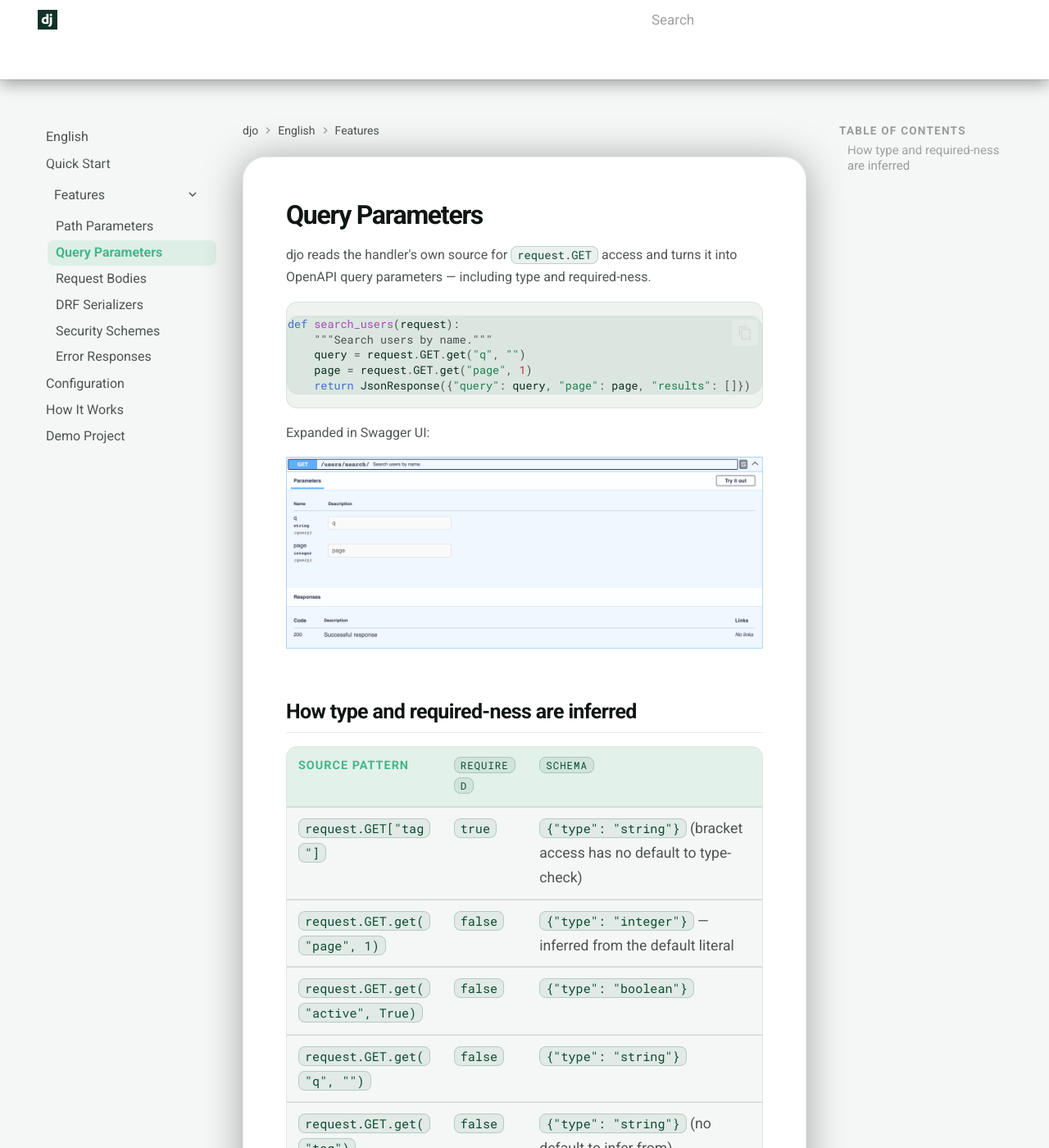
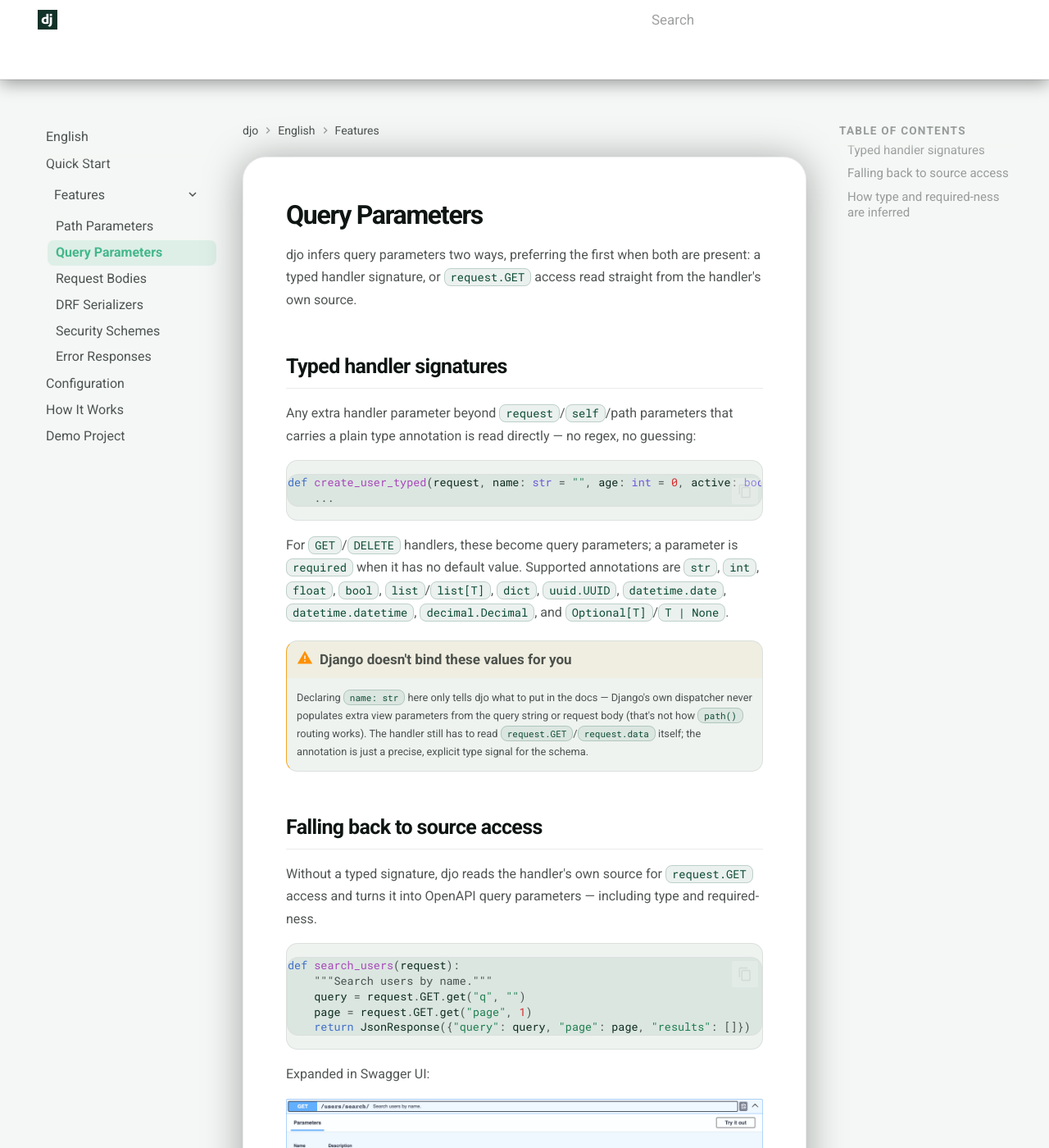
Before and after one commit to NEFORCEO/djo, an MkDocs documentation site: the page built from docs/en/features/query-parameters.md, in a window 1280 px wide and 1400 px high. Shown: the whole window at 82% size. Built offline with MkDocs 1.6.1 and Material for MkDocs 9.7.7, drawn with Linux system fonts in a browser that asks for light colours; comment, search, counter and statistics services are not loaded.

Commit message:
docs: update query-parameters.md

````diff
--- a/docs/en/features/query-parameters.md
+++ b/docs/en/features/query-parameters.md
@@ -1,6 +1,24 @@
 # Query Parameters
 
-djo reads the handler's own source for `request.GET` access and turns it into OpenAPI query parameters — including type and required-ness.
+djo infers query parameters two ways, preferring the first when both are present: a typed handler signature, or `request.GET` access read straight from the handler's own source.
+
+## Typed handler signatures
+
+Any extra handler parameter beyond `request`/`self`/path parameters that carries a plain type annotation is read directly — no regex, no guessing:
+
+```python
+def create_user_typed(request, name: str = "", age: int = 0, active: bool = True):
+    ...
+```
+
+For `GET`/`DELETE` handlers, these become query parameters; a parameter is `required` when it has no default value. Supported annotations are `str`, `int`, `float`, `bool`, `list`/`list[T]`, `dict`, `uuid.UUID`, `datetime.date`, `datetime.datetime`, `decimal.Decimal`, and `Optional[T]`/`T | None`.
+
+!!! warning "Django doesn't bind these values for you"
+    Declaring `name: str` here only tells djo what to put in the docs — Django's own dispatcher never populates extra view parameters from the query string or request body (that's not how `path()` routing works). The handler still has to read `request.GET`/`request.data` itself; the annotation is just a precise, explicit type signal for the schema.
+
+## Falling back to source access
+
+Without a typed signature, djo reads the handler's own source for `request.GET` access and turns it into OpenAPI query parameters — including type and required-ness.
 
 ```python
 def search_users(request):
````
